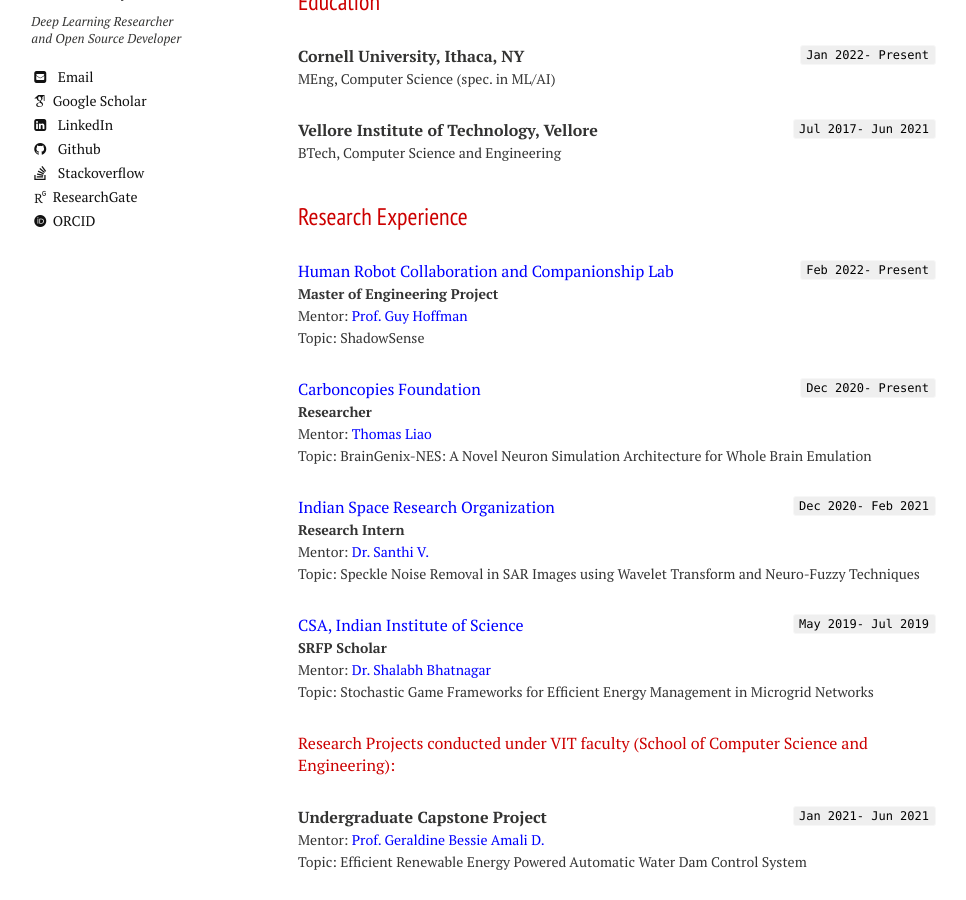
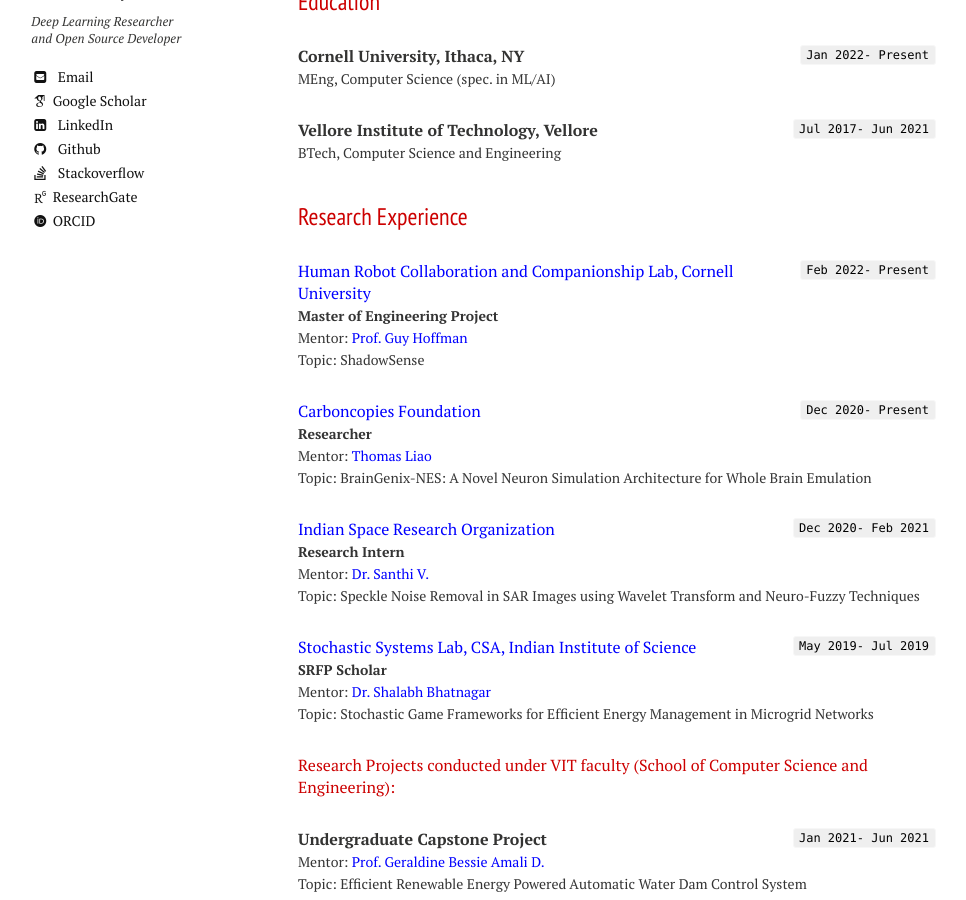
Before and after one commit to PRISHIta123/PRISHIta123.github.io, a Jekyll site: the page built from experience.md, in a window 1280 px wide and 900 px high, scrolled down 356 px. Shown: the whole window, without its empty margins (22-988 px from the left). Built offline with Jekyll 4.4.1, drawn with Linux system fonts in a browser that asks for light colours; nearby versions of some CDN libraries; some web fonts are replaced.

Commit message:
Update experience.md

```diff
--- a/experience.md
+++ b/experience.md
@@ -22,7 +22,7 @@
 ## Research Experience
 
 `Feb 2022- Present`
-<p><a href="https://hrc2.io/" style="color: blue">Human Robot Collaboration and Companionship Lab</a>
+<p><a href="https://hrc2.io/" style="color: blue">Human Robot Collaboration and Companionship Lab, Cornell University</a>
 <br><a style="font-size: 14px;"><b>Master of Engineering Project</b></a>
 <br><a style="font-size: 14px;">Mentor: </a><a href="https://hrc2.io/people/guy-hoffman" style="color: blue;font-size: 14px;">Prof. Guy Hoffman</a>
 <br><a style="font-size: 14px;">Topic: ShadowSense</a></p>
@@ -40,7 +40,7 @@
 <br><a style="font-size: 14px;">Topic: Speckle Noise Removal in SAR Images using Wavelet Transform and Neuro-Fuzzy Techniques</a></p>
 
 `May 2019- Jul 2019`
-<p><a href="https://www.csa.iisc.ac.in" style="color: blue">CSA, Indian Institute of Science</a>
+<p><a href="https://www.csa.iisc.ac.in" style="color: blue">Stochastic Systems Lab, CSA, Indian Institute of Science</a>
 <br><a style="font-size: 14px;"><b>SRFP Scholar</b></a>
 <br><a style="font-size: 14px;">Mentor: </a><a href="https://www.csa.iisc.ac.in/~shalabh/" style="color: blue;font-size: 14px;">Dr. Shalabh Bhatnagar</a>
 <br><a style="font-size: 14px;">Topic: Stochastic Game Frameworks for Efficient Energy Management in Microgrid Networks</a></p>
```
